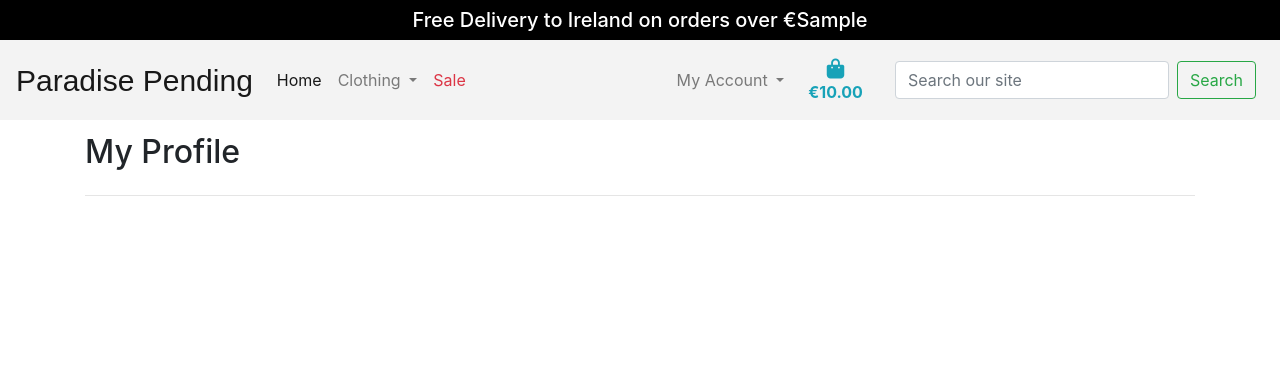
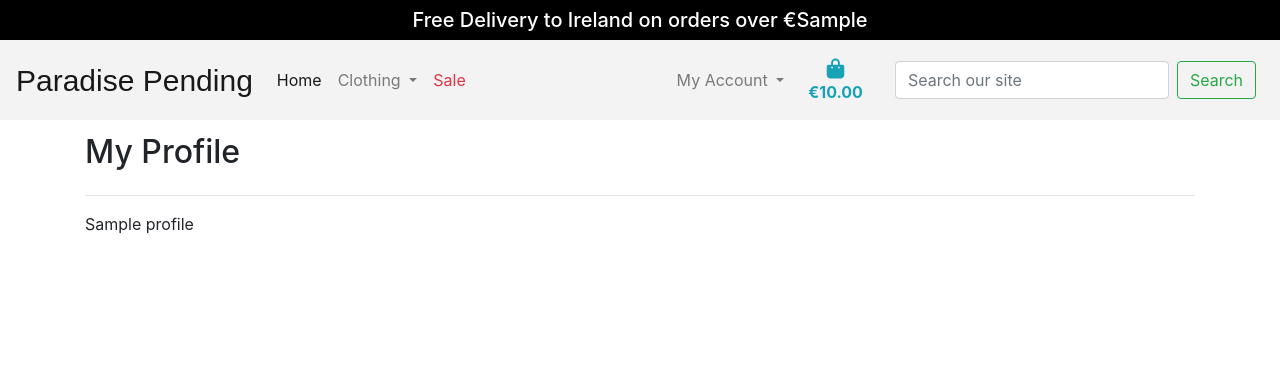
Before and after one commit to BreakellrZ/e-commerce, a Django app: template profiles/templates/profiles/profile.html in a window 1280 px wide. Shown: the top 380 px of the page. Run offline with Django 3.2, Linux system fonts and the light colour scheme; the template is opened without the code that fills it: most values are stand-ins (such as "Sample title", 1, 10 or a date in 2020); some libraries are stand-ins or nearby versions; some web fonts are replaced.

Commit message:
tested profiles

```diff
--- a/profiles/templates/profiles/profile.html
+++ b/profiles/templates/profiles/profile.html
@@ -22,4 +22,6 @@
                 <hr>
             </div>
         </div>
+
+        {{ profile }}
 {% endblock %}
--- a/templates/base.html
+++ b/templates/base.html
@@ -132,7 +132,7 @@
                 {% if request.user.is_superuser %}
                 <a href="" class="dropdown-item">Product Management</a>
                 {% endif %}
-                <a href="" class="dropdown-item">My Profile</a>
+                <a href="{% url 'profile' %}" class="dropdown-item">My Profile</a>
                 <div class="dropdown-divider"></div>
                 <a href="{% url 'account_logout' %}" class="dropdown-item"
                   >Logout</a
```
Also changed, not shown: profiles/views.py (+7 -2 lines).
